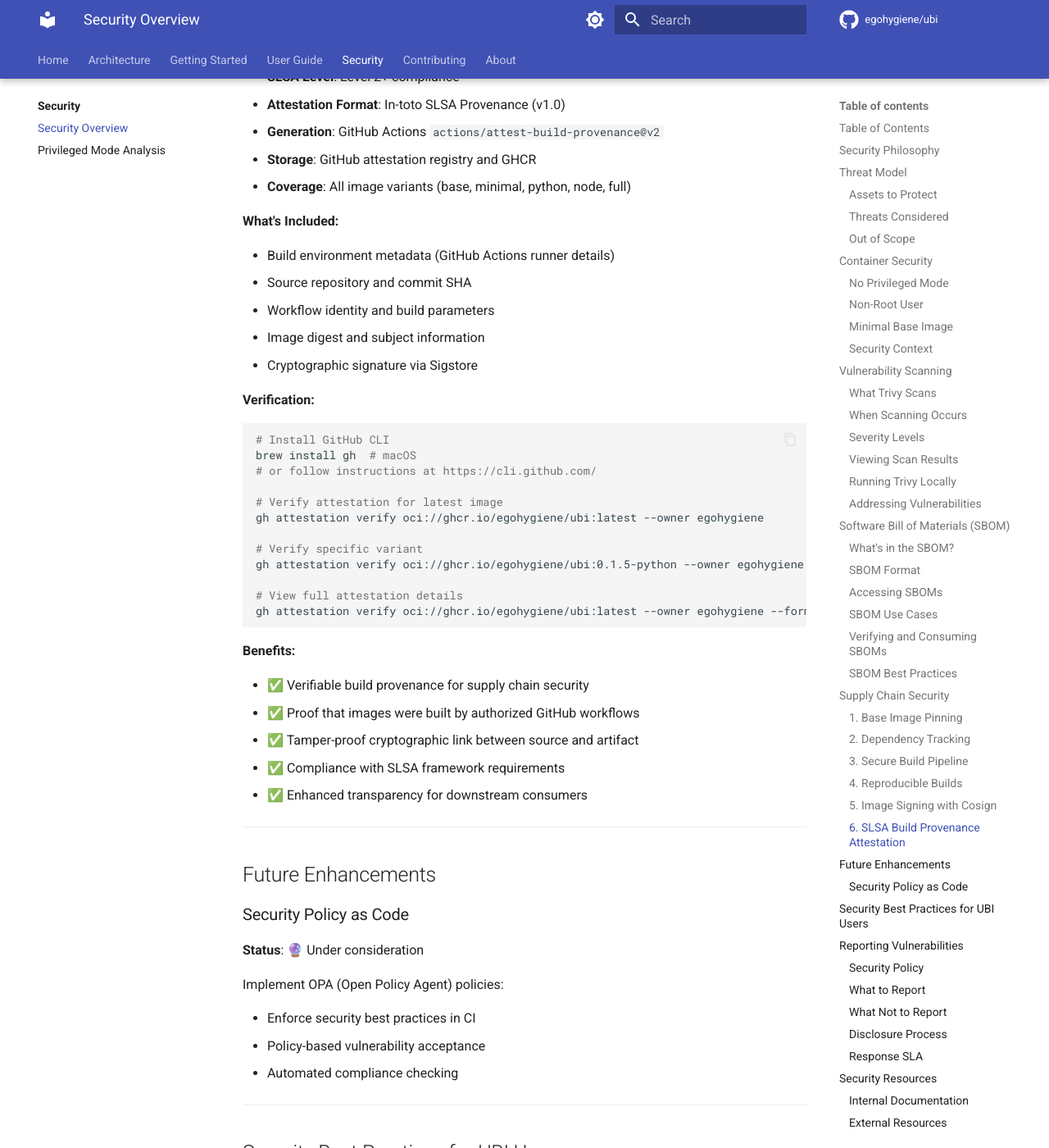
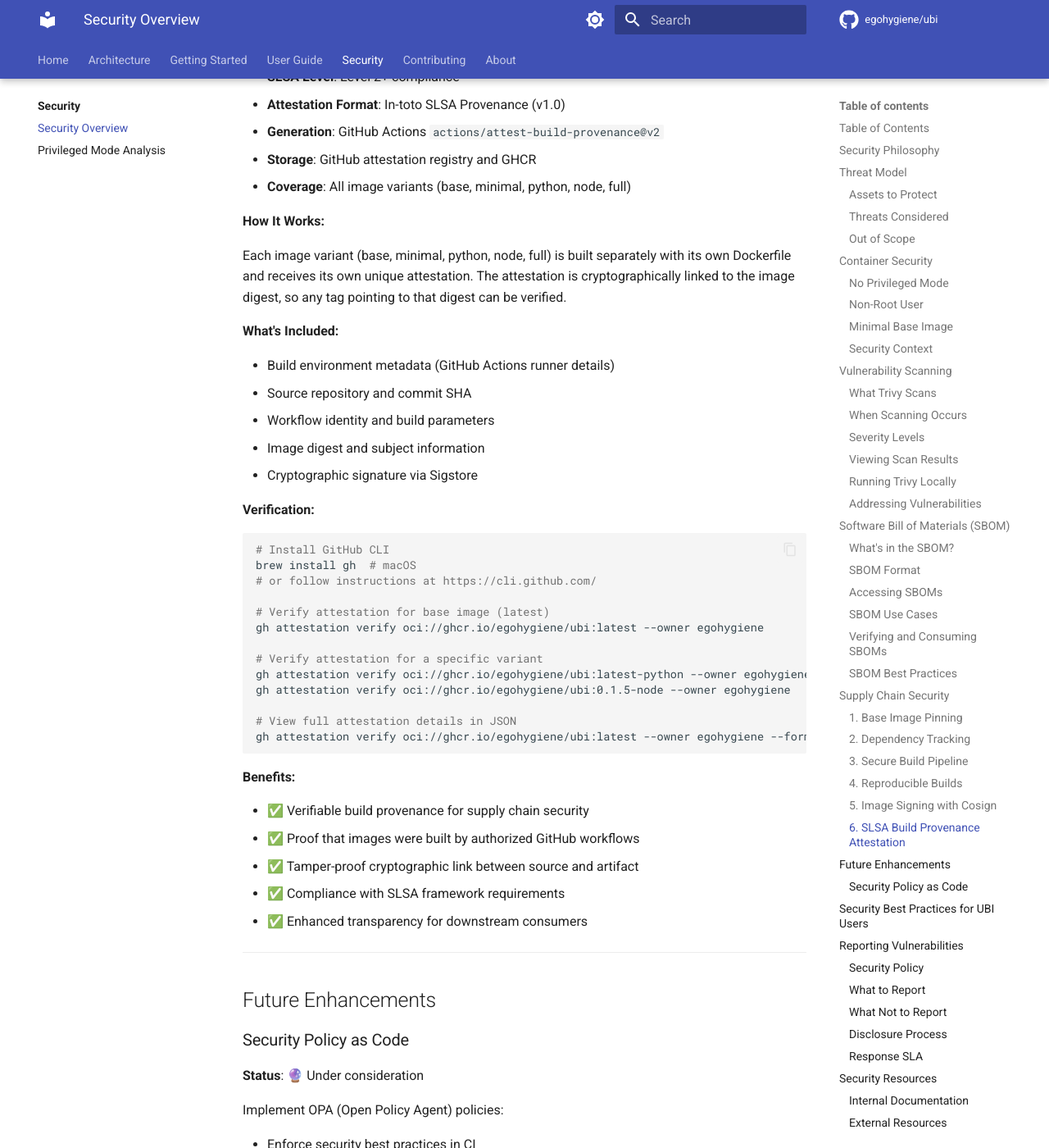
Before and after one commit to egohygiene/ubi, an MkDocs documentation site: the page built from docs/security-overview.md, in a window 1280 px wide and 1400 px high, scrolled down 12158 px. Shown: the whole window at 82% size. Built offline with MkDocs 1.6.1 and Material for MkDocs 9.7.7, drawn with Linux system fonts in a browser that asks for light colours; comment, search, counter and statistics services are not loaded; the version menu is left out.

Commit message:
docs: clarify attestation verification for image variants
- Add examples showing how to verify attestations for all variants
- Explain that each variant has its own attestation linked to its digest
- Clarify that attestations work with any tag pointing to the same digest
- Address code review feedback about variant-specific verification

Co-authored-by: szmyty <14865041+szmyty@users.noreply.github.com>

````diff
--- a/docs/security-overview.md
+++ b/docs/security-overview.md
@@ -504,6 +504,10 @@ UBI generates SLSA build provenance attestations for every published image:
 - **Storage**: GitHub attestation registry and GHCR
 - **Coverage**: All image variants (base, minimal, python, node, full)
 
+**How It Works:**
+
+Each image variant (base, minimal, python, node, full) is built separately with its own Dockerfile and receives its own unique attestation. The attestation is cryptographically linked to the image digest, so any tag pointing to that digest can be verified.
+
 **What's Included:**
 
 - Build environment metadata (GitHub Actions runner details)
@@ -519,13 +523,14 @@ UBI generates SLSA build provenance attestations for every published image:
 brew install gh  # macOS
 # or follow instructions at https://cli.github.com/
 
-# Verify attestation for latest image
+# Verify attestation for base image (latest)
 gh attestation verify oci://ghcr.io/egohygiene/ubi:latest --owner egohygiene
 
-# Verify specific variant
-gh attestation verify oci://ghcr.io/egohygiene/ubi:0.1.5-python --owner egohygiene
+# Verify attestation for a specific variant
+gh attestation verify oci://ghcr.io/egohygiene/ubi:latest-python --owner egohygiene
+gh attestation verify oci://ghcr.io/egohygiene/ubi:0.1.5-node --owner egohygiene
 
-# View full attestation details
+# View full attestation details in JSON
 gh attestation verify oci://ghcr.io/egohygiene/ubi:latest --owner egohygiene --format json | jq
 ```
 
````
Also changed, not shown: SECURITY.md (+8 -3 lines).
